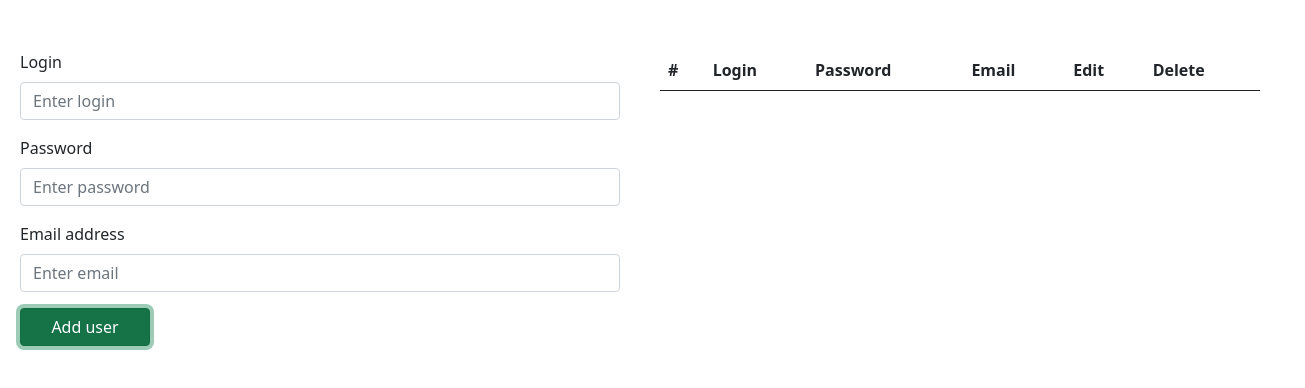
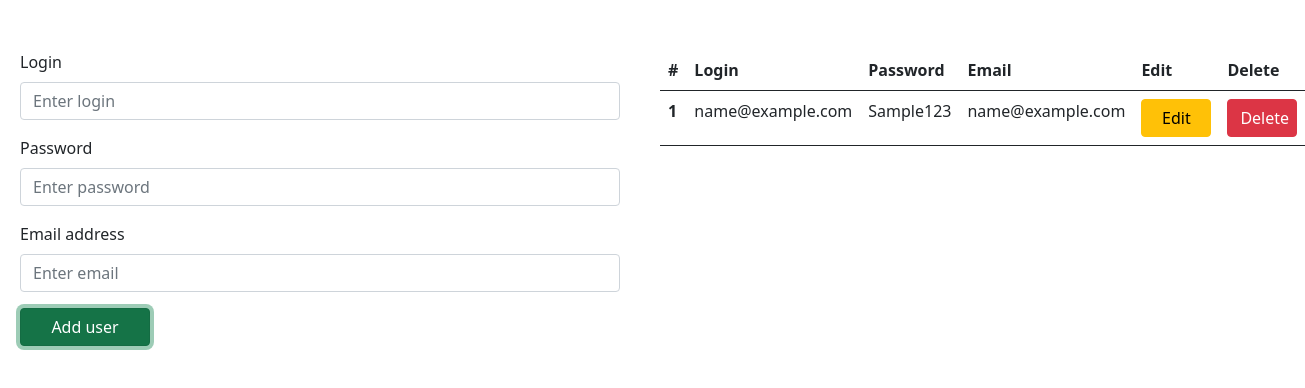
Before and after one commit to jukbq/Pre_Advanced_hw9, a plain HTML site: page index.html in a window 1280 px wide. Both pictures are taken after typing "name@example.com", "Sample123", "name@example.com" into the empty fields and a click on the button "Add user". Shown: the whole page, 1305 px wide, since content can reach past the window. Drawn offline with nearby package versions, Linux system fonts and the light colour scheme.

Commit message:
add function render()
Функція додає в таблицю данні з масиву

```diff
--- a/css/style.scss
+++ b/css/style.scss
@@ -16,7 +16,29 @@ section {
         }
     }
     .table {
+        display: block;
         width: 600px;
         min-height: 400px;
+        tr {
+             :nth-child(1) {
+                width: 30px;
+            }
+             :nth-child(2) {
+                width: 100px;
+            }
+             :nth-child(3) {
+                width: 120px;
+            }
+             :nth-child(4) {
+                width: 150px;
+            }
+             :nth-child(5),
+             :nth-child(6) {
+                width: 100px;
+                .btn {
+                    width: 70px;
+                }
+            }
+        }
     }
 }
--- a/index.html
+++ b/index.html
@@ -40,6 +40,9 @@
                     <th scope="col">Delete</th>
                 </tr>
             </thead>
+            <tbody class="tab_body">
+
+            </tbody>
             <tbody>
 
         </table>
--- a/main.js
+++ b/main.js
@@ -1,4 +1,24 @@
 let uaer_array = [];
+function render() {
+    let table = '<tr>';
+    $.each(uaer_array, function (key, data) {
+        table += '<th>';
+        table += key += 1;
+        table += '</th>';
+        table += '<td>' + data['name'] + '</td>';
+        table += '<td>' + data['password'] + '</td>';
+        table += '<td>' + data['male'] + '</td>';
+        table += '<td>';
+        table += '<button type="button" onclick="edit()" class="btn btn-warning">Edit</button>';
+        table += '</td>';
+        table += '<td>';
+        table += '<button type="button" onclick="delete()" class="btn btn-danger">Delete</button>';
+        table += '</td>';
+        table += '</tr>';
+    });
+    $('.tab_body').html(table);
+}
+;
 class User {
     login;
     pass;
@@ -11,13 +31,13 @@ class User {
     push_array() {
         console.log(`${this.login}, ${this.pass}, ${this.email1}`);
         let person = {
-            name: this.login,
-            password: this.pass,
-            male: this.email1
+            "name": this.login,
+            "password": this.pass,
+            "male": this.email1
         };
         uaer_array.push(person);
         console.log(person);
-        console.log(uaer_array);
+        console.log('vfccbd', uaer_array);
     }
 }
 ;
@@ -30,4 +50,5 @@ function add_user() {
     $('#login').val('');
     $('#pass').val('');
     $('#email1').val('');
+    render();
 }
```
Also changed, not shown: css/style.css, 2 other files.
